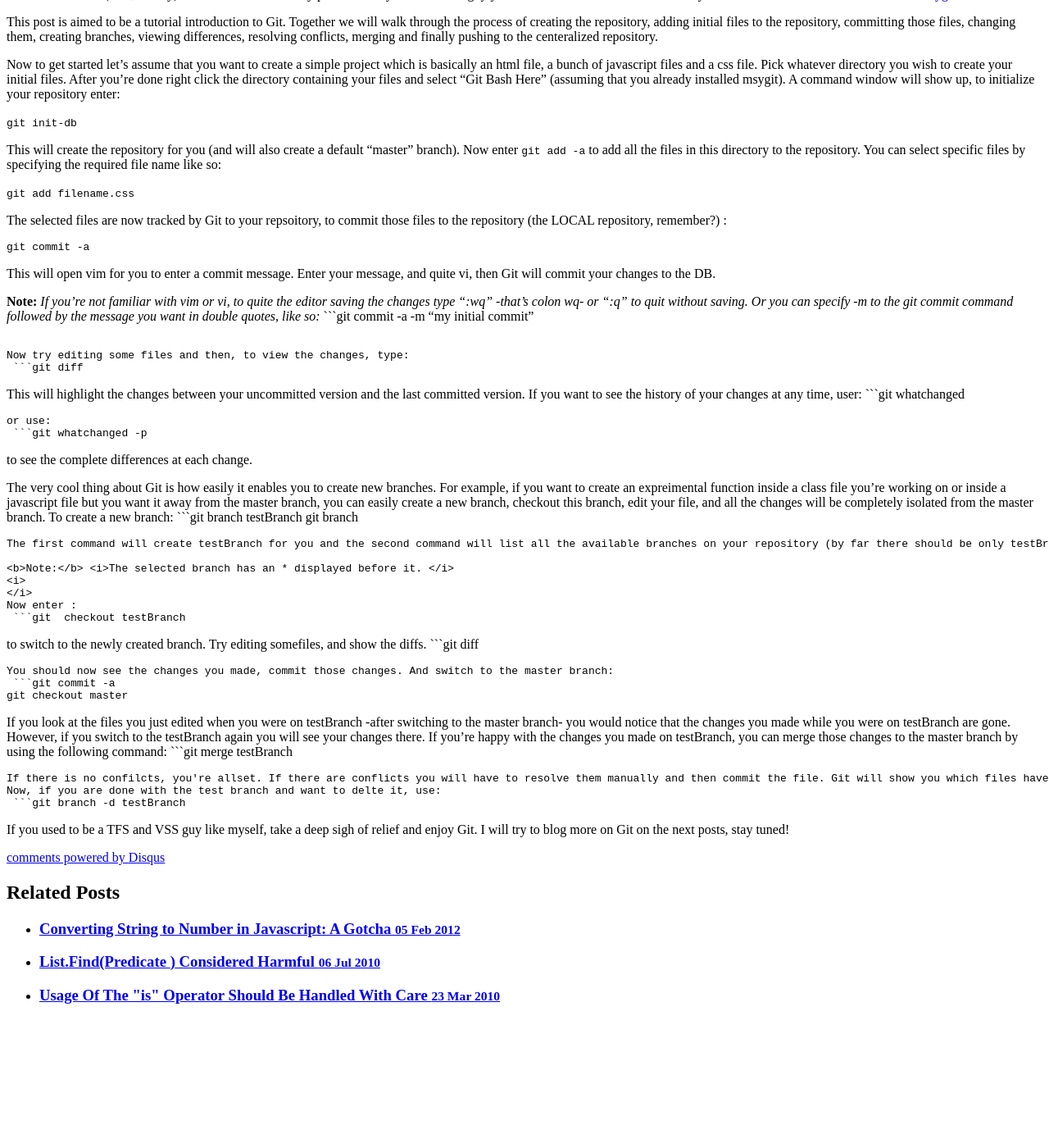
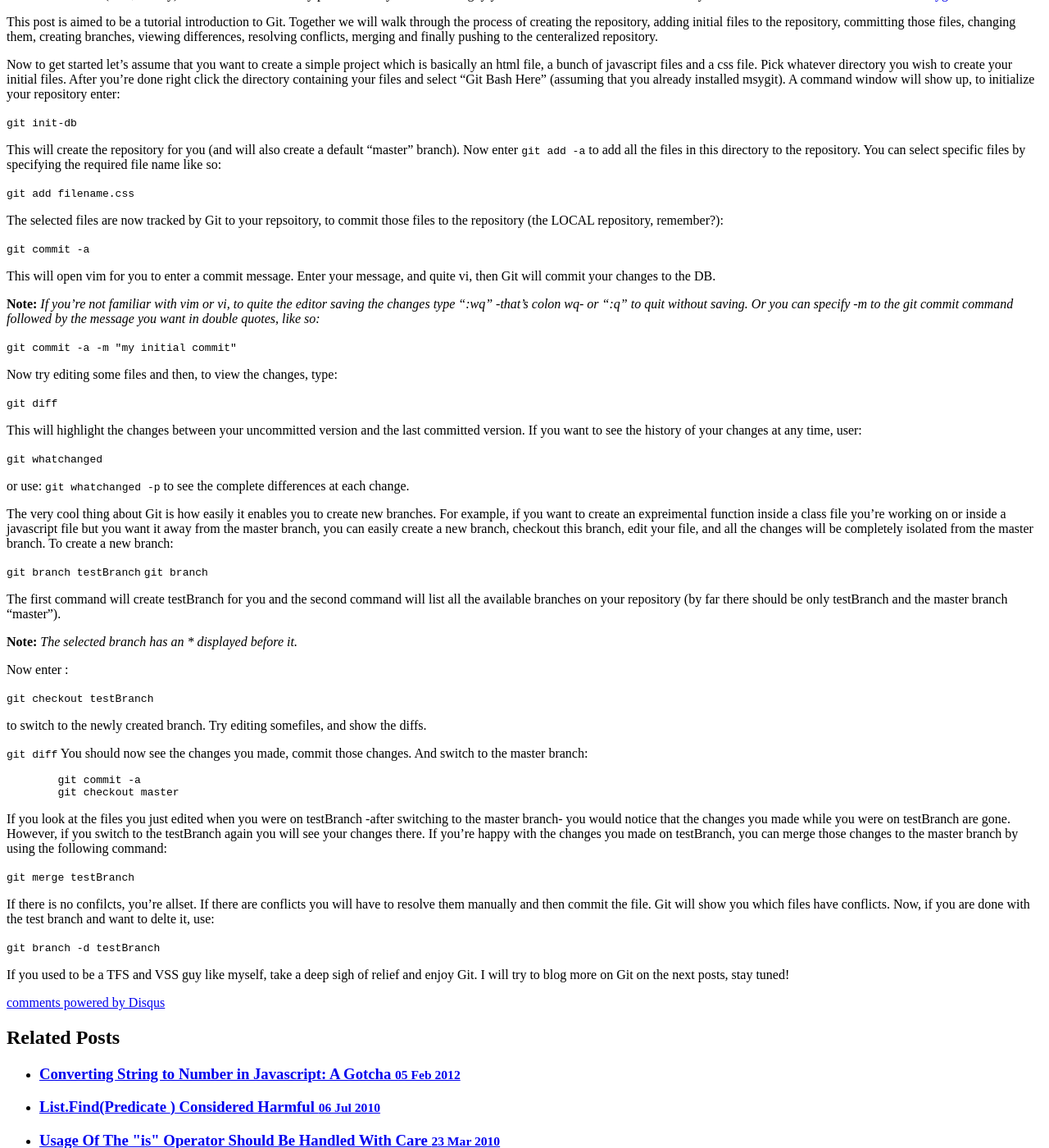
Before and after one commit to Galilyou/galilyou.github.io, a Jekyll site: the page built from _posts/2010-01-19-into-git-and-loving-it.md, in a window 1280 px wide and 1400 px high, scrolled down 891 px. Shown: the whole window at 82% size. Built offline with Jekyll 4.4.1, drawn with Linux system fonts in a browser that asks for light colours; comment, search, counter and statistics services are not loaded; before the commit the page ends 2135 px from its top, so only the background shows below that.

Commit message:
fixed some messed up markdown

````diff
--- a/_posts/2010-01-19-into-git-and-loving-it.md
+++ b/_posts/2010-01-19-into-git-and-loving-it.md
@@ -32,53 +32,57 @@ This will create the repository for you (and will also create a default "master"
 
 ```git add filename.css```
 
-The selected files are now tracked by Git to your repsoitory, to commit those files to the repository (the LOCAL repository, remember?) :
+The selected files are now tracked by Git to your repsoitory, to commit those files to the repository (the LOCAL repository, remember?):
+
+ ```git commit -a```
+
+This will open vim for you to enter a commit message. Enter your message, and quite vi, then Git will commit your changes to the DB.
+
+**Note:**
+*If you're not familiar with vim or vi, to quite the editor saving the changes type ":wq" -that's colon wq- or ":q" to quit without saving. Or you can specify -m to the git commit command followed by the message you want in double quotes, like so:*
+
+```git commit -a -m "my initial commit"```
+
+Now try editing some files and then, to view the changes, type:
+
+```git diff```
+
+This will highlight the changes between your uncommitted version and the last committed version. If you want to see the history of your changes at any time, user:
+
+```git whatchanged```
+
+or use: ```git whatchanged -p``` to see the complete differences at each change.
+
+The very cool thing about Git is how easily it enables you to create new branches. For example, if you want to create an expreimental function inside a class file you're working on or inside a javascript file but you want it away from the master branch, you can easily create a new branch, checkout this branch, edit your file, and all the changes will be completely isolated from the master branch. To create a new branch:
+
+```git branch testBranch```
+`git branch`
+
+The first command will create testBranch for you and the second command will list all the available branches on your repository (by far there should be only testBranch and the master branch "master").
+
+**Note:** *The selected branch has an * displayed before it.*
+
+Now enter :
+
+ ```git  checkout testBranch```
+
+to switch to the newly created branch. Try editing somefiles, and show the diffs.
+
+ ```git diff```
+You should now see the changes you made, commit those changes. And switch to the master branch:
 
  ```
-git commit -a
- ```
-This will open vim for you to enter a commit message. Enter your message, and quite vi, then Git will commit your changes to the DB.
-
-<b>Note: </b>
-<i>If you're not familiar with vim or vi, to quite the editor saving the changes type ":wq" -that's colon wq- or ":q" to quit without saving. Or you can specify -m to the git commit command followed by the message you want in double quotes, like so: </i>
- ```git commit -a -m "my initial commit"
+	git commit -a
+	git checkout master
  ```
 
-Now try editing some files and then, to view the changes, type:
- ```git diff
- ```
-This will highlight the changes between your uncommitted version and the last committed version. If you want to see the history of your changes at any time, user:
- ```git whatchanged
- ```
-or use:
- ```git whatchanged -p
- ```
-to see the complete differences at each change.
+If you look at the files you just edited when you were on testBranch -after switching to the master branch- you would notice that the changes you made while you were on testBranch are gone. However, if you switch to the testBranch again you will see your changes there. If you're happy with the changes you made on testBranch, you can merge those changes to the master branch by using the following command:
 
-The very cool thing about Git is how easily it enables you to create new branches. For example, if you want to create an expreimental function inside a class file you're working on or inside a javascript file but you want it away from the master branch, you can easily create a new branch, checkout this branch, edit your file, and all the changes will be completely isolated from the master branch. To create a new branch:
- ```git branch testBranch
-git branch
- ```
-The first command will create testBranch for you and the second command will list all the available branches on your repository (by far there should be only testBranch and the master branch "master").
+ ```git merge testBranch```
 
-<b>Note:</b> <i>The selected branch has an * displayed before it. </i>
-<i>
-</i>
-Now enter :
- ```git  checkout testBranch
- ```
-to switch to the newly created branch. Try editing somefiles, and show the diffs.
- ```git diff
- ```
-You should now see the changes you made, commit those changes. And switch to the master branch:
- ```git commit -a
-git checkout master
- ```
-If you look at the files you just edited when you were on testBranch -after switching to the master branch- you would notice that the changes you made while you were on testBranch are gone. However, if you switch to the testBranch again you will see your changes there. If you're happy with the changes you made on testBranch, you can merge those changes to the master branch by using the following command:
- ```git merge testBranch
- ```
 If there is no confilcts, you're allset. If there are conflicts you will have to resolve them manually and then commit the file. Git will show you which files have conflicts.
 Now, if you are done with the test branch and want to delte it, use:
+
  ```git branch -d testBranch
  ```
 
````
